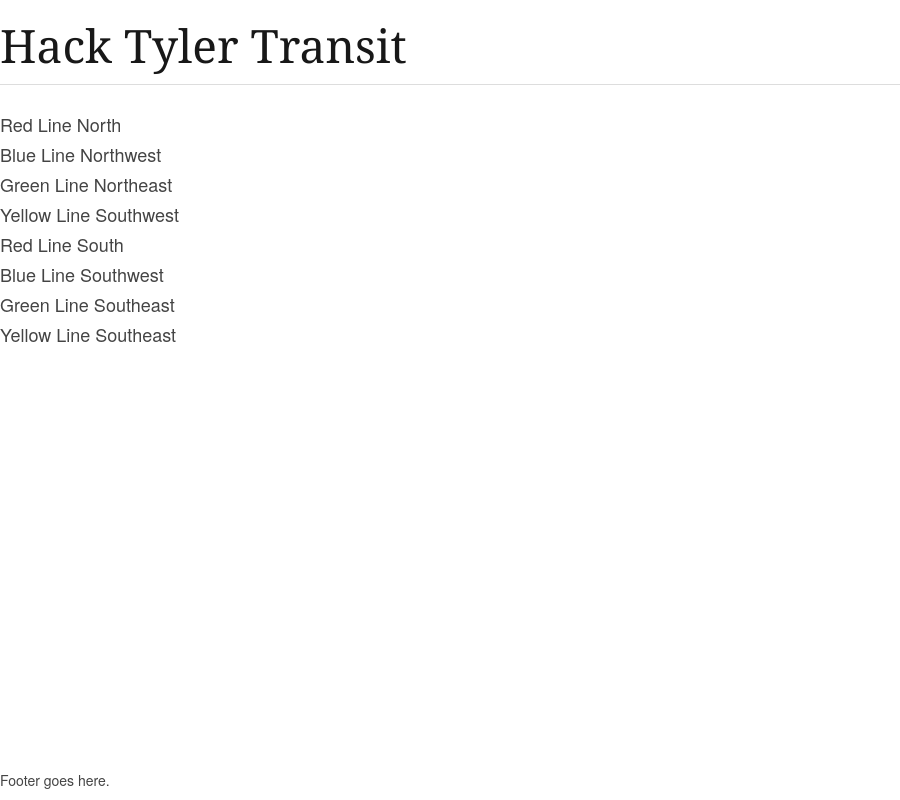
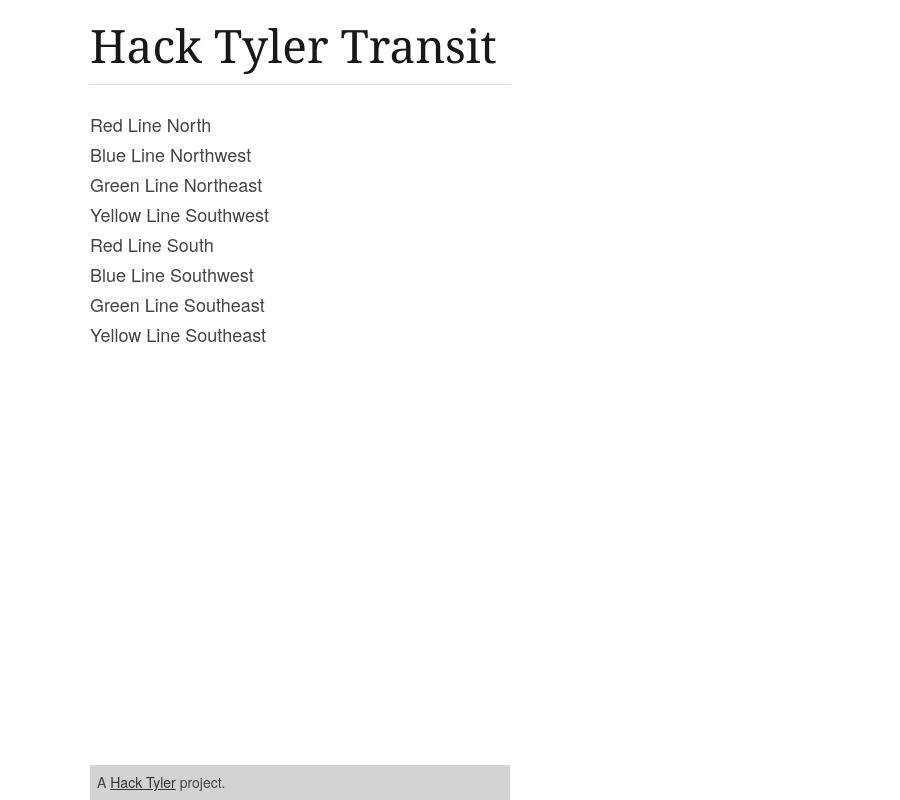
Before and after one commit to hacktyler/hacktyler-transit, a plain HTML site: page app/web/index.html in a window 600 px wide. Shown: the top 800 px of the page, 900 px wide, since content can reach past the window. Drawn offline with Linux system fonts and the light colour scheme.

Commit message:
Styling.

```diff
--- a/app/web/css/transit.css
+++ b/app/web/css/transit.css
@@ -2,27 +2,37 @@
 html, body { height: 100%; }
 #not-footer { min-height: 100%; }
 
-#container { width: 960px; position: relative; margin: 0 auto; padding: 0 0 30px 0; overflow:auto; }
+#container { width: 960px; position: relative; margin: 0 auto; padding: 0 0 35px 0; overflow:auto; }
 
-footer { width: 960px; position: relative; margin: -30px auto 0 auto; height: 30px; clear:both; }
+footer { width: 960px; position: relative; margin: -35px auto 0 auto; height: 35px; clear:both; background-color: lightgray; }
+footer .credits { width: 100%; padding-top: 7px; padding-left: 7px; }
 
 /* Content */
-header h1 { padding-top: 20px; }
+header h1 { padding-top: 20px; cursor: pointer; }
 
-#lines .line { font-size: 18px; }
+#lines .line { font-size: 18px; cursor: pointer; }
 
-#stops .stop { font-size: 18px; }
+#stops .stop { font-size: 18px; cursor: pointer; }
 
 #detail .line { font-size: 20px; color: #999; }
 
 /* iPad Portrait/Browser */
-@media only screen and (min-width: 768px) and (max-width: 991px) {}
+@media only screen and (min-width: 768px) and (max-width: 991px) {
+    #container { width: 960px; }
+    footer { width: 960px; }
+}
 
 /* Mobile/Browser */
-@media only screen and (max-width: 767px) {}
+@media only screen and (max-width: 767px) {
+    #container { width: 300px; }
+    footer { width: 300px; }
+}
 
 /* Mobile Landscape/Browser */
-@media only screen and (min-width: 480px) and (max-width: 767px) {}
+@media only screen and (min-width: 480px) and (max-width: 767px) {
+    #container { width: 420px; }
+    footer { width: 420px; }
+}
 
 /* Anything smaller than standard 960 */
 @media only screen and (max-width: 959px) {}
--- a/app/web/index.html
+++ b/app/web/index.html
@@ -51,7 +51,7 @@
         </div>
     </div>
     <footer>
-        Footer goes here.
+    <div class="credits">A <a href="http://hacktyler.com/">Hack Tyler</a> project.</div>
     </footer>
 
     <script type="text/template" id="stop-list-item-template">
```
